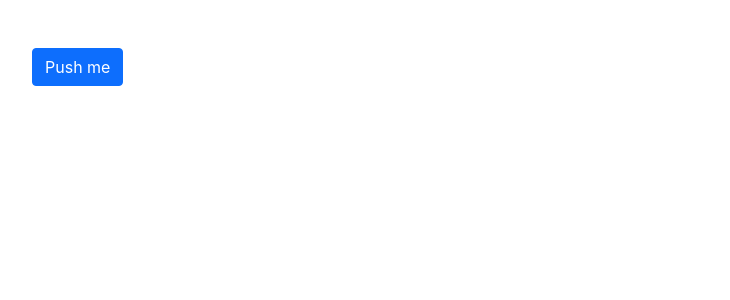
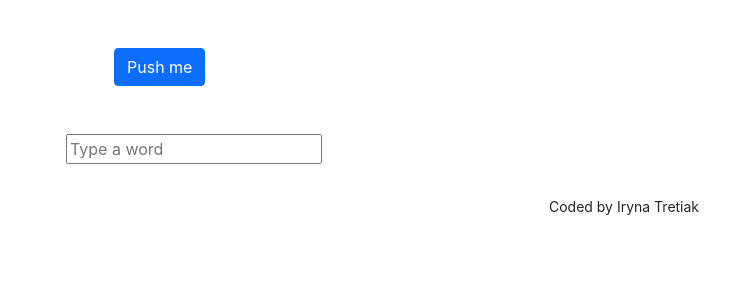
Before and after one commit to tretiaki/dictionary-project, a React (Create React App) app: page / in a window 1280 px wide. Shown: the top 300 px of the page, without its empty margins (16-746 px from the left). Built offline with nearby package versions, Linux system fonts and the light colour scheme.

Commit message:
created a search engine🦄

```diff
--- a/src/App.css
+++ b/src/App.css
@@ -0,0 +1,4 @@
+.App-Footer {
+  text-align: center;
+  margin: 30px 0;
+}
--- a/src/App.js
+++ b/src/App.js
@@ -1,13 +1,22 @@
 import "./App.css";
+import Dictionary from "./Dictionary";
 
 export default function App() {
   return (
     <div className="App">
-      <header className="App-header">
-        <a href="#" className="btn btn-primary center m-5">
-          Push me
-        </a>
-      </header>
+      <div className="container">
+        <header className="App-header">
+          <a href="#" className="btn btn-primary m-5">
+            Push me
+          </a>
+        </header>
+        <main>
+          <Dictionary />
+        </main>
+        <footer className="App-Footer">
+          <small>Coded by Iryna Tretiak</small>
+        </footer>
+      </div>
     </div>
   );
 }
--- /dev/null
+++ b/src/Dictionary.js
@@ -0,0 +1,27 @@
+import React, { useState } from "react";
+import "./Dictionary.css";
+export default function Dictionary() {
+  let [keyword, setKeyword] = useState(null);
+
+  function search(event) {
+    event.preventDefault();
+    alert(`Searching for "${keyword}" definition`);
+  }
+
+  function handleKeywordChange(event) {
+    event.preventDefault();
+    setKeyword(event.target.value);
+  }
+  return (
+    <div className="Dictionary">
+      <form onSubmit={search}>
+        <input
+          type="search"
+          placeholder="Type a word"
+          autofocus={true}
+          onChange={handleKeywordChange}
+        />
+      </form>
+    </div>
+  );
+}
```
Also changed, not shown: src/Dictionary.css (added).
